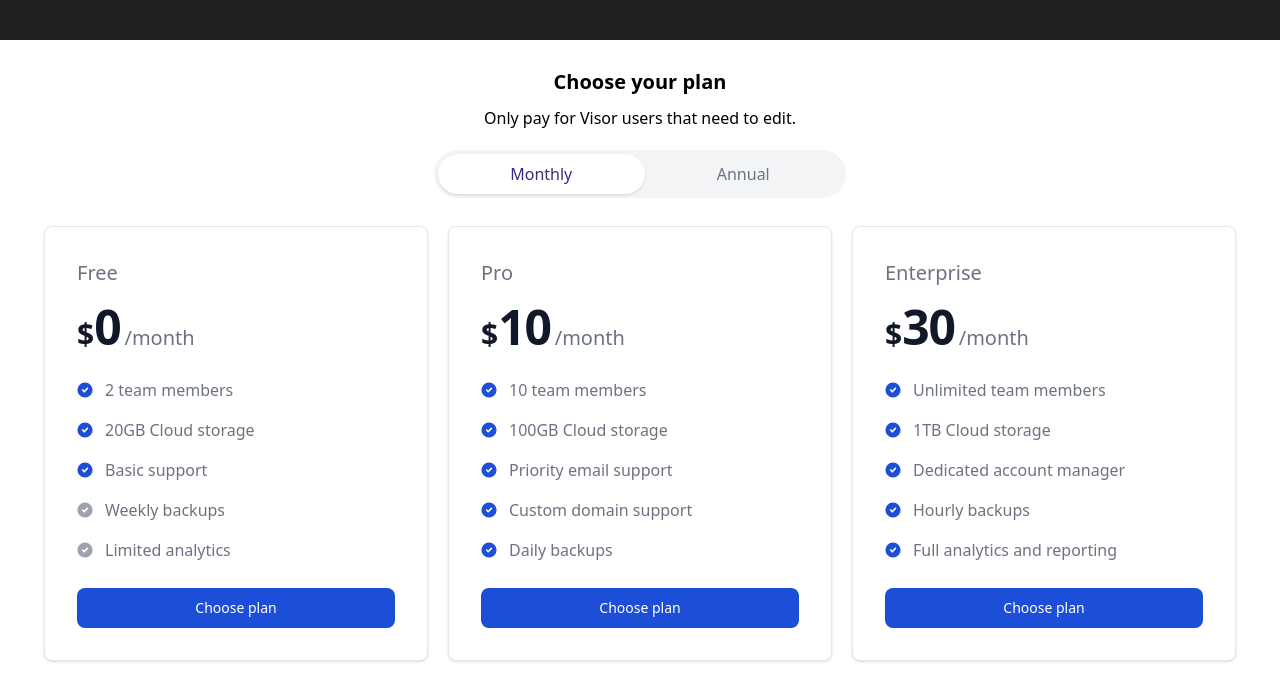
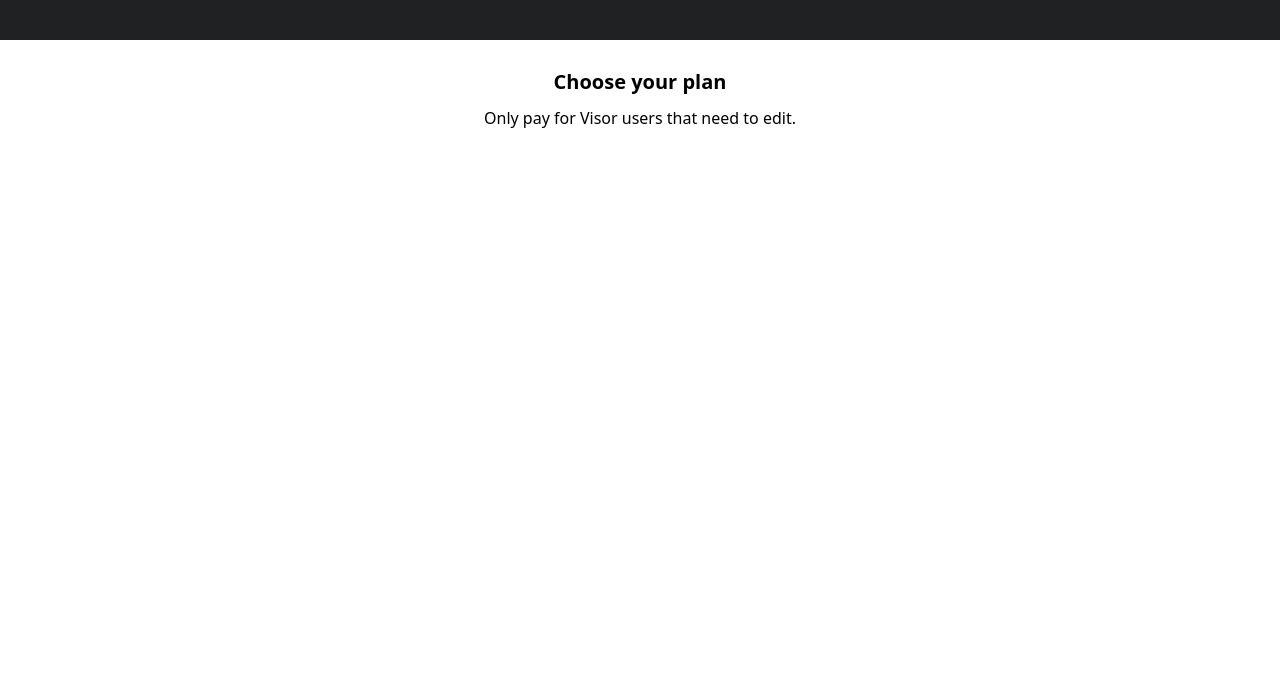
Before and after one commit to haiOmegaTheme/onboard-exercise-2, a React (Vite) app: page /demo in a window 1280 px wide. Shown: the top 700 px of the page. Built offline with nearby package versions, Linux system fonts and the light colour scheme.

Commit message:
Feature: add multi languages

```diff
--- a/package.json
+++ b/package.json
@@ -14,8 +14,12 @@
     "@rc-component/trigger": "^2.2.0",
     "@shopify/polaris": "^13.6.0",
     "@shopify/react-form": "^2.6.0",
+    "i18next": "^23.16.4",
+    "i18next-browser-languagedetector": "^8.0.0",
+    "i18next-http-backend": "^2.6.2",
     "react": "^18.3.1",
     "react-dom": "^18.3.1",
+    "react-i18next": "^15.1.0",
     "react-router-dom": "^6.24.0",
     "sass": "^1.77.6",
     "tailwind-merge": "^2.3.0",
--- /dev/null
+++ b/src/helper/ultils.ts
@@ -0,0 +1,77 @@
+export const monthlyPlans = [
+  {
+    id: 1,
+    title: "Free",
+    price: 0,
+    features: [
+      { id: 1, label: "2 team members", active: true },
+      { id: 2, label: "20GB Cloud storage", active: true },
+      { id: 3, label: "Basic support", active: true },
+      { id: 4, label: "Weekly backups", active: false },
+      { id: 5, label: "Limited analytics", active: false },
+    ],
+  },
+  {
+    id: 2,
+    title: "Pro",
+    price: 10,
+    features: [
+      { id: 1, label: "10 team members", active: true },
+      { id: 2, label: "100GB Cloud storage", active: true },
+      { id: 3, label: "Priority email support", active: true },
+      { id: 4, label: "Custom domain support", active: true },
+      { id: 5, label: "Daily backups", active: true },
+    ],
+  },
+  {
+    id: 3,
+    title: "Enterprise",
+    price: 30,
+    features: [
+      { id: 1, label: "Unlimited team members", active: true },
+      { id: 2, label: "1TB Cloud storage", active: true },
+      { id: 3, label: "Dedicated account manager", active: true },
+      { id: 4, label: "Hourly backups", active: true },
+      { id: 5, label: "Full analytics and reporting", active: true },
+    ],
+  },
+];
+
+export const annualPlans = [
+  {
+    id: 1,
+    title: "Free",
+    price: 0,
+    features: [
+      { id: 1, label: "2 team members", active: true },
+      { id: 2, label: "20GB Cloud storage", active: true },
+      { id: 3, label: "Basic support", active: true },
+      { id: 4, label: "Weekly backups", active: false },
+      { id: 5, label: "Limited analytics", active: false },
+    ],
+  },
+  {
+    id: 2,
+    title: "Pro",
+    price: 100,
+    features: [
+      { id: 1, label: "10 team members", active: true },
+      { id: 2, label: "100GB Cloud storage", active: true },
+      { id: 3, label: "Priority email support", active: true },
+      { id: 4, label: "Custom domain support", active: true },
+      { id: 5, label: "Daily backups", active: true },
+    ],
+  },
+  {
+    id: 3,
+    title: "Enterprise",
+    price: 300,
+    features: [
+      { id: 1, label: "Unlimited team members", active: true },
+      { id: 2, label: "1TB Cloud storage", active: true },
+      { id: 3, label: "Dedicated account manager", active: true },
+      { id: 4, label: "Hourly backups", active: true },
+      { id: 5, label: "Full analytics and reporting", active: true },
+    ],
+  },
+];
--- /dev/null
+++ b/src/locales/en/translation.json
@@ -0,0 +1,7 @@
+{
+  "title": "Welcome to react using react-i18next",
+  "description": {
+    "part1": "To get started, edit <1>src/App.js</1> and save to reload.",
+    "part2": "Switch language between English and Vietnamese using buttons above."
+  }
+}
--- /dev/null
+++ b/src/locales/index.ts
@@ -0,0 +1,41 @@
+import i18n from "i18next";
+import { initReactI18next } from "react-i18next";
+
+import Backend from "i18next-http-backend";
+import LanguageDetector from "i18next-browser-languagedetector";
+import enTranslation from "./en/translation.json";
+import viTranslation from "./vi/translation.json";
+// don't want to use this?
+// have a look at the Quick start guide
+// for passing in lng and translations on init
+
+i18n
+  // load translation using http -> see /public/locales (i.e. https://github.com/i18next/react-i18next/tree/master/example/react/public/locales)
+  // learn more: https://github.com/i18next/i18next-http-backend
+  // want your translations to be loaded from a professional CDN? => https://github.com/locize/react-tutorial#step-2---use-the-locize-cdn
+  .use(Backend)
+  // detect user language
+  // learn more: https://github.com/i18next/i18next-browser-languageDetector
+  .use(LanguageDetector)
+  // pass the i18n instance to react-i18next.
+  .use(initReactI18next)
+  // init i18next
+  // for all options read: https://www.i18next.com/overview/configuration-options
+  .init({
+    fallbackLng: "en",
+    debug: true,
+
+    interpolation: {
+      escapeValue: false, // not needed for react as it escapes by default
+    },
+    resources: {
+      en: {
+        translation: enTranslation,
+      },
+      vi: {
+        translation: viTranslation,
+      },
+    },
+  });
+
+export default i18n;
--- /dev/null
+++ b/src/locales/vi/translation.json
@@ -0,0 +1,7 @@
+{
+  "title": "Chào mừng đến với Reactjs sử dụng react-i18next",
+  "description": {
+    "part1": "Để bắt đầu, Sửa <1>src/App.js</1> và lưu để tại lại trang.",
+    "part2": "Thay đổi giữa tiếng Anh và tiếng Việt bằng cách sử dụng button ở bên trên."
+  }
+}
--- a/src/main.tsx
+++ b/src/main.tsx
@@ -9,6 +9,8 @@
 import { BrowserRouter } from "react-router-dom";
 import React from "react";
 
+import "@/locales";
+
 ReactDOM.createRoot(document.getElementById("root")!).render(
   <React.StrictMode>
     <BrowserRouter>
--- a/src/pages/demo/index.tsx
+++ b/src/pages/demo/index.tsx
@@ -1,115 +1,4 @@
-import { ACard } from "@/components/ACard";
-import { DemoTabs } from "@/components/dem-tabs";
-import { useState } from "react";
-
-type Tabs = {
-  id: number;
-  label: string;
-};
-
-type Feature = {
-  id: number;
-  label: string;
-  active: boolean;
-};
-
-export type Plan = {
-  id: number;
-  title: string;
-  price: number;
-  features: Feature[];
-};
-
 export default function DemoPage() {
-  const tabsItem = [
-    { id: 1, label: "Monthly" },
-    { id: 2, label: "Annual" },
-  ];
-  const [selectedTab, setSelectedTab] = useState(1);
-  const handleSelectTab = (tab: Tabs) => {
-    setSelectedTab(tab.id);
-  };
-
-  const monthlyPlans: Plan[] = [
-    {
-      id: 1,
-      title: "Free",
-      price: 0,
-      features: [
-        { id: 1, label: "2 team members", active: true },
-        { id: 2, label: "20GB Cloud storage", active: true },
-        { id: 3, label: "Basic support", active: true },
-        { id: 4, label: "Weekly backups", active: false },
-        { id: 5, label: "Limited analytics", active: false },
-      ],
-    },
-    {
-      id: 2,
-      title: "Pro",
-      price: 10,
-      features: [
-        { id: 1, label: "10 team members", active: true },
-        { id: 2, label: "100GB Cloud storage", active: true },
-        { id: 3, label: "Priority email support", active: true },
-        { id: 4, label: "Custom domain support", active: true },
-        { id: 5, label: "Daily backups", active: true },
-      ],
-    },
-    {
-      id: 3,
-      title: "Enterprise",
-      price: 30,
-      features: [
-        { id: 1, label: "Unlimited team members", active: true },
-        { id: 2, label: "1TB Cloud storage", active: true },
-        { id: 3, label: "Dedicated account manager", active: true },
-        { id: 4, label: "Hourly backups", active: true },
-        { id: 5, label: "Full analytics and reporting", active: true },
-      ],
-    },
-  ];
-
-  const annualPlans: Plan[] = [
-    {
-      id: 1,
-      title: "Free",
-      price: 0,
-      features: [
-        { id: 1, label: "2 team members", active: true },
-        { id: 2, label: "20GB Cloud storage", active: true },
-        { id: 3, label: "Basic support", active: true },
-        { id: 4, label: "Weekly backups", active: false },
-        { id: 5, label: "Limited analytics", active: false },
-      ],
-    },
-    {
-      id: 2,
-      title: "Pro",
-      price: 100,
-      features: [
-        { id: 1, label: "10 team members", active: true },
-        { id: 2, label: "100GB Cloud storage", active: true },
-        { id: 3, label: "Priority email support", active: true },
-        { id: 4, label: "Custom domain support", active: true },
-        { id: 5, label: "Daily backups", active: true },
-      ],
-    },
-    {
-      id: 3,
-      title: "Enterprise",
-      price: 300,
-      features: [
-        { id: 1, label: "Unlimited team members", active: true },
-        { id: 2, label: "1TB Cloud storage", active: true },
-        { id: 3, label: "Dedicated account manager", active: true },
-        { id: 4, label: "Hourly backups", active: true },
-        { id: 5, label: "Full analytics and reporting", active: true },
-      ],
-    },
-  ];
-
-  const currentPlans = selectedTab === 1 ? monthlyPlans : annualPlans;
-
   return (
     <div className="flex flex-col h-dvh bg-secondary">
       <div className="flex items-center justify-between py-2 px-5 bg-black h-[40px]"></div>
@@ -120,21 +9,6 @@
             Only pay for Visor users that need to edit.
           </div>
         </div>
-        <div className=" max-w-full mx-auto mt-5">
-          <DemoTabs
-            tabs={tabsItem}
-            selectedTab={selectedTab}
-            onTabSelected={handleSelectTab}
-          />
-          <div
-            className="flex gap-5 justify-center mt-7
-          "
-          >
-            {currentPlans.map((plan) => (
-              <ACard plan={plan} key={plan.id} />
-            ))}
-          </div>
-        </div>
       </div>
     </div>
   );
--- /dev/null
+++ b/src/pages/locale/index.tsx
@@ -0,0 +1,47 @@
+import { OptionList } from "@shopify/polaris";
+import { useCallback, useState } from "react";
+import { useTranslation } from "react-i18next";
+
+export default function LocalePage() {
+  const { t, i18n } = useTranslation();
+  const [selected, setSelected] = useState<string[]>(["en"]);
+  console.log(1);
+
+  const handleChangeLanguage = useCallback(
+    (langStr: string[]) => {
+      i18n.changeLanguage(langStr[0]);
+      setSelected(langStr);
+    },
+    [setSelected]
+  );
+  return (
+    <div className="flex flex-col h-dvh bg-secondary">
+      <div className="flex items-center justify-between py-2 px-5 bg-black h-[40px]"></div>
+      <div className="overflow-y-scroll flex-1 mt-7">
+        <div className="flex flex-col items-center">
+          <div className="font-bold text-xl">{t("title")}</div>
+          <div className="mt-2.5">
+            <div
+              className="font-medium text-md"
+              dangerouslySetInnerHTML={{ __html: t("description.part1") }}
+            />
+            <div className="mt-5">
+              <OptionList
+                options={[
+                  { label: "English", value: "en" },
+                  { label: "Vietnamese", value: "vi" },
+                ]}
+                selected={selected}
+                onChange={handleChangeLanguage}
+              />
+            </div>
+            <div
+              className="font-medium text-md"
+              dangerouslySetInnerHTML={{ __html: t("description.part2") }}
+            />
+          </div>
+        </div>
+      </div>
+    </div>
+  );
+}
--- a/src/routes/index.ts
+++ b/src/routes/index.ts
@@ -6,6 +6,7 @@
 
 const HomePage = lazy(() => import("@/pages/home"));
 const DemoPage = lazy(() => import("@/pages/demo"));
+const LocalePage = lazy(() => import("@/pages/locale"));
 
 const routeList: IRoute[] = [
   {
@@ -18,6 +19,11 @@
     component: DemoPage,
     layout: MainLayout,
   },
+  {
+    path: "/locale",
+    component: LocalePage,
+    layout: MainLayout,
+  },
 ];
 
 export default routeList;
```
Also changed, not shown: 2 other files (tests, documents, lock files or other folders).
